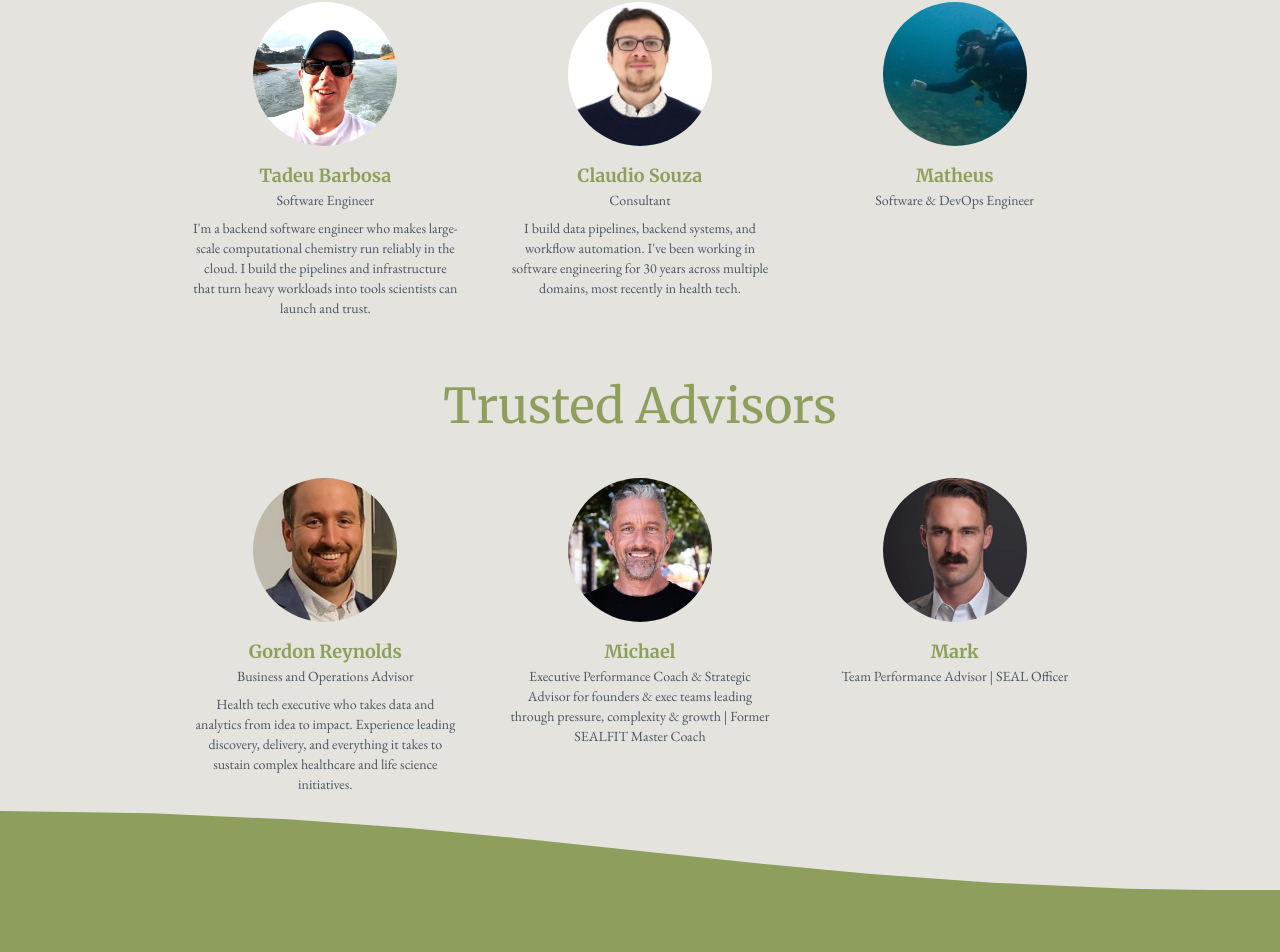
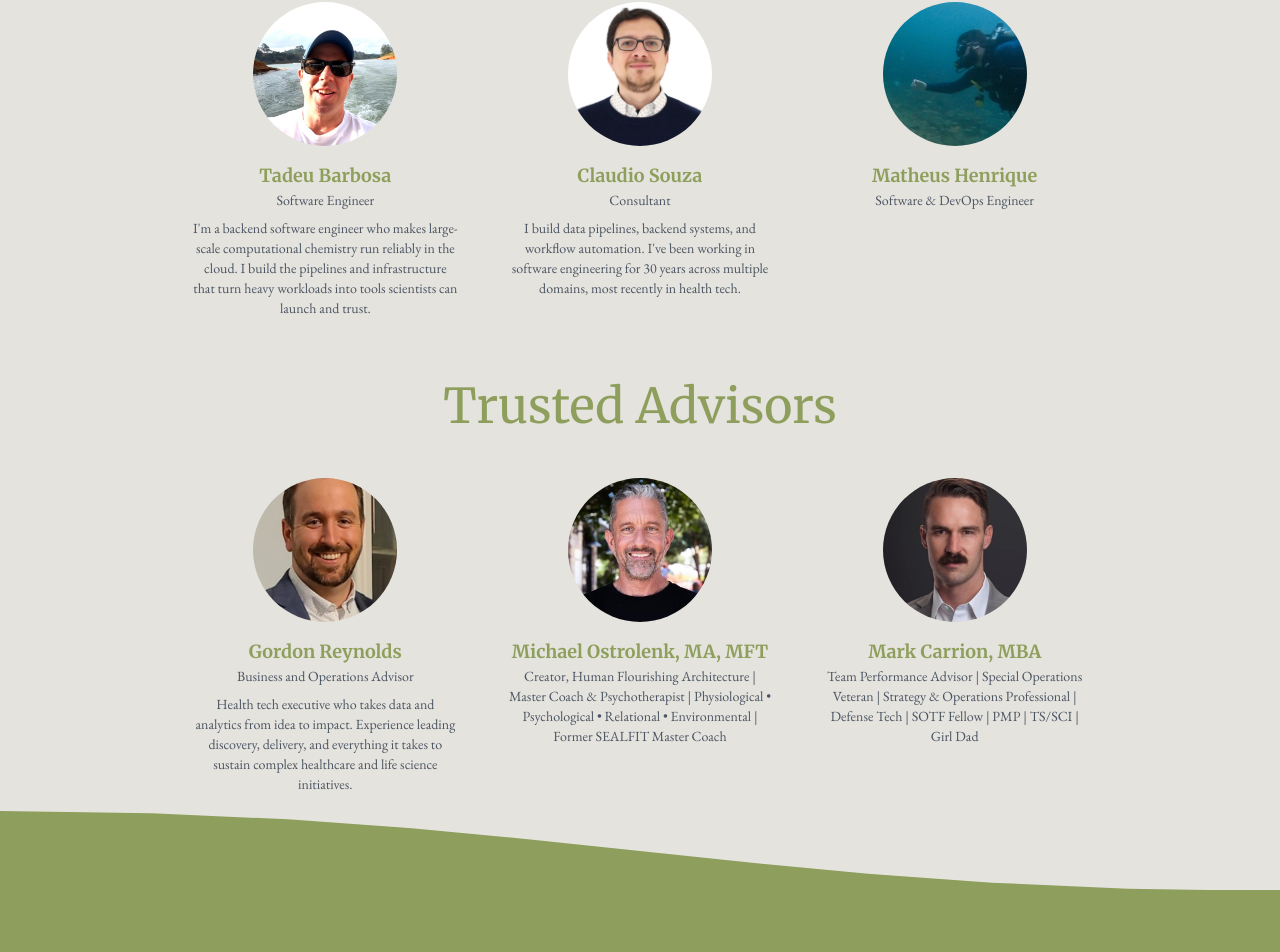
Before and after one commit to bithippie/bithippie.github.io, a Next.js app: page /team in a window 1280 px wide. Shown: the part 1330-2282 px from the top of the page. Built offline with nearby package versions, Linux system fonts and the light colour scheme.

Commit message:
feat(team): full names and current titles for Matheus, Michael and Mark
From the Website Team Page Refresh form responses.

```diff
--- a/components/sections/team.js
+++ b/components/sections/team.js
@@ -73,10 +73,11 @@ export default function Team({ backgroundColor }) {
         "I build data pipelines, backend systems, and workflow automation. I've been working in software engineering for 30 years across multiple domains, most recently in health tech.",
     },
     {
-      name: "Matheus",
+      name: "Matheus Henrique",
       image: "/assets/images/team/matheus.jpeg",
       title: "Software & DevOps Engineer",
       linkedin: "https://www.linkedin.com/in/eng-matheus-henrique/",
+      focus: "",
     },
   ];
 
@@ -90,14 +91,14 @@ export default function Team({ backgroundColor }) {
         "Health tech executive who takes data and analytics from idea to impact. Experience leading discovery, delivery, and everything it takes to sustain complex healthcare and life science initiatives.",
     },
     {
-      name: "Michael",
+      name: "Michael Ostrolenk, MA, MFT",
       image: "/assets/images/team/michael.jpeg",
-      title: "Executive Performance Coach & Strategic Advisor for founders & exec teams leading through pressure, complexity & growth | Former SEALFIT Master Coach",
+      title: "Creator, Human Flourishing Architecture | Master Coach & Psychotherapist | Physiological • Psychological • Relational • Environmental | Former SEALFIT Master Coach",
     },
     {
-      name: "Mark",
+      name: "Mark Carrion, MBA",
       image: "/assets/images/team/mark.jpeg",
-      title: "Team Performance Advisor | SEAL Officer",
+      title: "Team Performance Advisor | Special Operations Veteran | Strategy & Operations Professional | Defense Tech | SOTF Fellow | PMP | TS/SCI | Girl Dad",
     },
   ];
 
```
